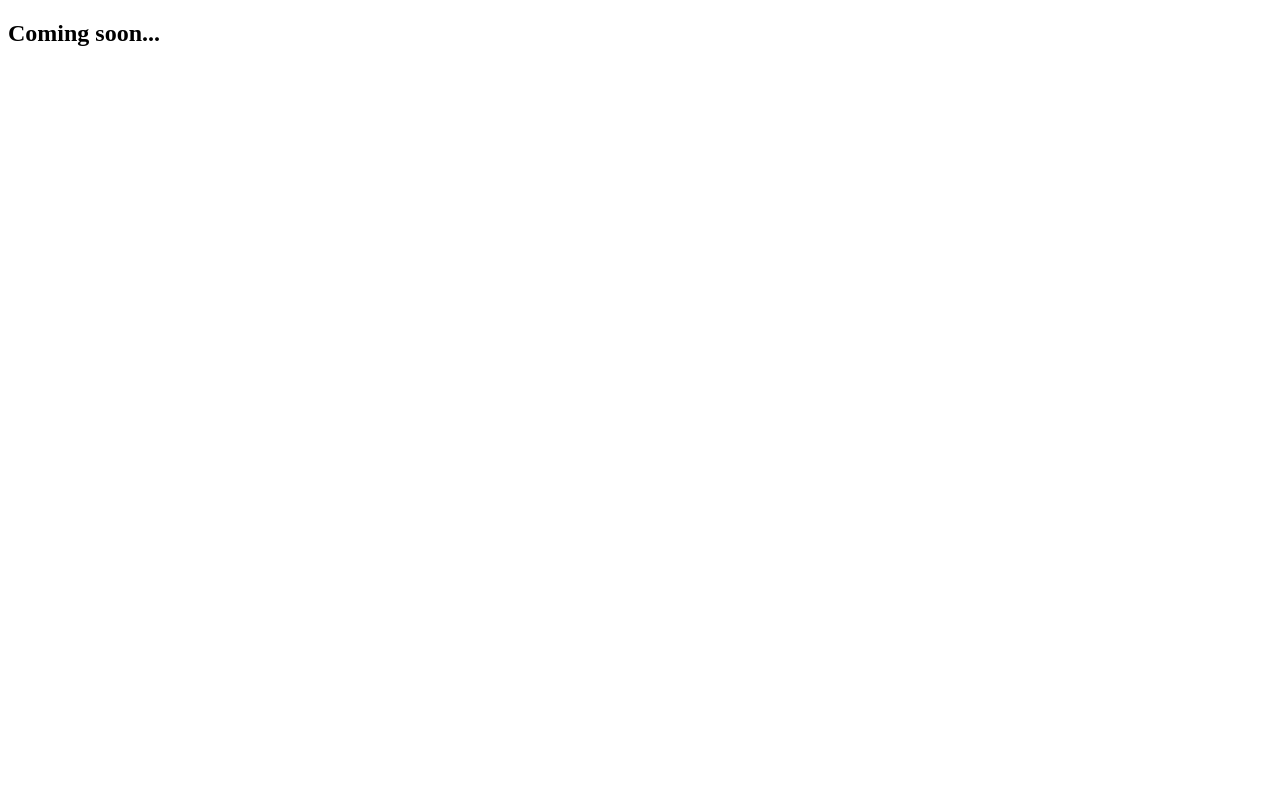
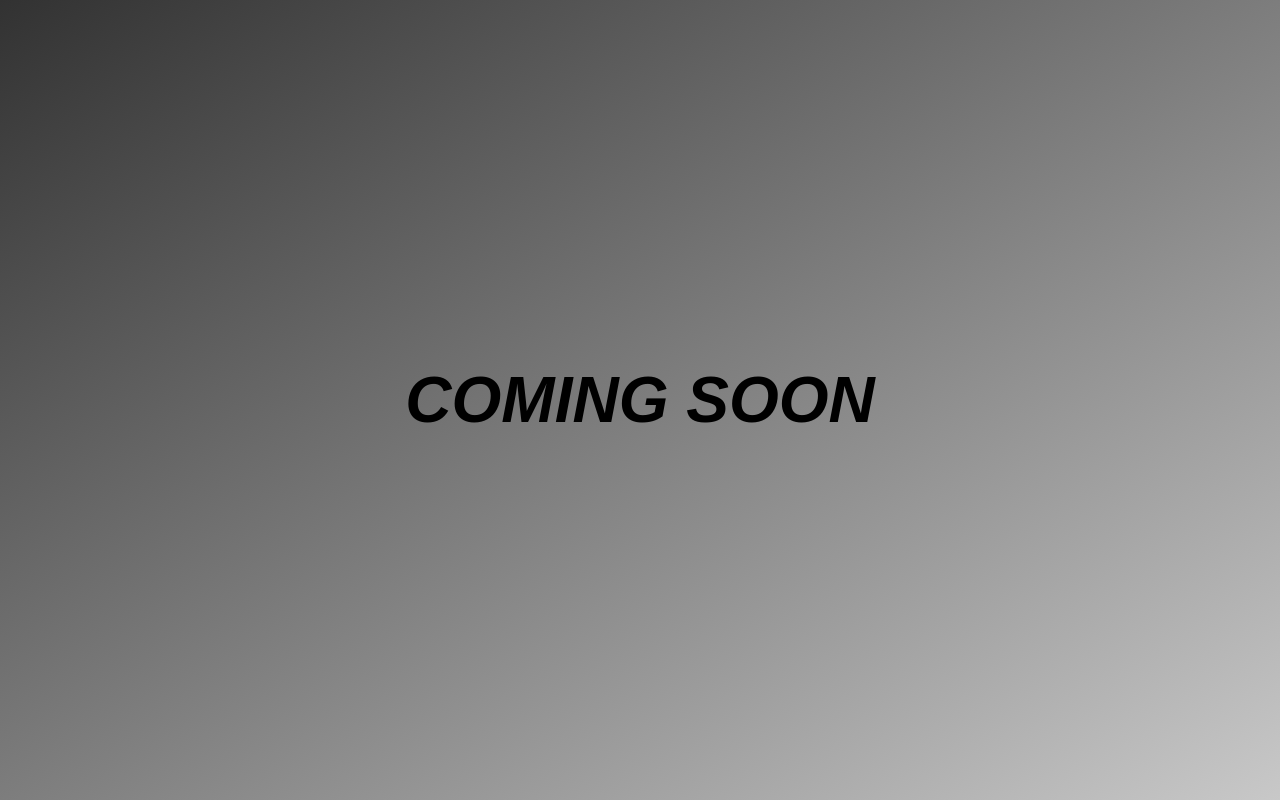
Before and after one commit to axel-pauwels/dj-ap.be, a plain HTML site: page index.html in a window 1280 px wide. Drawn offline with Linux system fonts and the light colour scheme; a web font is replaced by a local one.

Commit message:
Add files via upload

```diff
--- a/index.html
+++ b/index.html
@@ -1,11 +1,16 @@
 <!DOCTYPE html>
 <html lang="en">
 <head>
-    <meta charset="UTF-8">
-    <meta name="viewport" content="width=device-width, initial-scale=1.0">
-    <title>DJ AP</title>
+	<meta charset="UTF-8">
+	<meta http-equiv="X-UA-Compatible" content="IE=edge">
+	<meta name="viewport" content="width=device-width, initial-scale=1.0">
+    <link rel="stylesheet" href="reset.css">
+	<link rel="stylesheet" href="stijl.css">
+	<link href="https://fonts.googleapis.com/css2?family=CoFo+Sans&display=swap" rel="stylesheet"> <!-- Voeg deze regel toe -->
+	<script src="script.js" defer></script>
+	<title>DJ AP</title>
 </head>
 <body>
-    <h2>Coming soon...</h2>
+	<h2 class="centered-text">COMING SOON</h2>
 </body>
 </html>
--- /dev/null
+++ b/reset.css
@@ -0,0 +1,52 @@
+/* http://meyerweb.com/eric/tools/css/reset/
+   v2.0 | 20110126
+   License: none (public domain)
+*/
+
+:root {font-size: 100%;  /* zet je dit op 62.5%, dan is elke rem 10px waard, anders 16px */ }
+html {box-sizing: border-box;}
+*, *:before, *:after {box-sizing: inherit;}
+
+html, body, div, span, applet, object, iframe,
+h1, h2, h3, h4, h5, h6, p, blockquote, pre,
+a, abbr, acronym, address, big, cite, code,
+del, dfn, em, img, ins, kbd, q, s, samp,
+small, strike, strong, sub, sup, tt, var,
+b, u, i, center,
+dl, dt, dd, ol, ul, li,
+fieldset, form, label, legend,
+table, caption, tbody, tfoot, thead, tr, th, td,
+article, aside, canvas, details, embed,
+figure, figcaption, footer, header, hgroup,
+menu, nav, output, ruby, section, summary,
+time, mark, audio, video {
+	margin: 0;
+	padding: 0;
+	border: 0;
+	font-size: 100%;
+	font: inherit;
+	vertical-align: baseline;
+}
+/* HTML5 display-role reset for older browsers */
+article, aside, details, figcaption, figure,
+footer, header, hgroup, menu, nav, section {
+	display: block;
+}
+body {
+	line-height: 1;
+}
+ol, ul {
+	list-style: none;
+}
+blockquote, q {
+	quotes: none;
+}
+blockquote:before, blockquote:after,
+q:before, q:after {
+	content: '';
+	content: none;
+}
+table {
+	border-collapse: collapse;
+	border-spacing: 0;
+}
--- /dev/null
+++ b/stijl.css
@@ -0,0 +1,15 @@
+body {
+    display: flex;
+    justify-content: center;
+    align-items: center;
+    height: 100vh;
+    margin: 0;
+    font-family: 'CoFo Sans', sans-serif;  /* Stel het lettertype in */
+    background-image: linear-gradient(to bottom right, rgb(50, 50, 50), rgb(200, 200, 200));
+}
+
+.centered-text {
+    font-weight: bold;
+    font-style: italic;
+    font-size: 4rem;
+}
```
Also changed, not shown: script.js (added).
